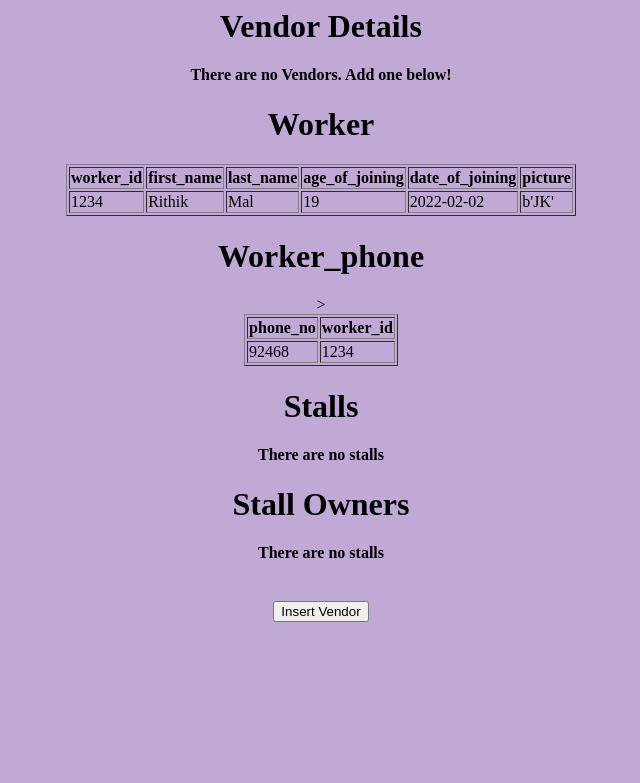
After one commit to divyanshu0x16/database-assignment-6, a Flask app: page /vendors in a window 1280 px wide. The commit adds this page. Shown: the top 783 px of the page, without its empty margins (319-959 px from the left). Run offline with Flask 2, Linux system fonts and the light colour scheme; data comes from the database, SQL or seed files in the repository; both versions use the stored data as it was after the commit; data that the repository does not hold is empty; some libraries are stand-ins or nearby versions.

Commit message:
All Buttons Working

```diff
--- a/app.py
+++ b/app.py
@@ -220,15 +220,16 @@ def passengers():
         coach= temp['coach']
         status= temp['status']
         dot= temp['date_of_travel']
-
         try:
             cur.execute("INSERT INTO passenger VALUES(%s, %s, %s, %s)", (aadhar, first_name, last_name, dob))
             cur.execute("INSERT INTO transact VALUES(%s, %s, %s,%s,%s)", (transaction_id,mode_of_payment,amount,date_of_payment,aadhar))
             cur.execute("INSERT INTO ticket VALUES(%s, %s, %s,%s, %s, %s, %s)", (aadhar, train_id, transaction_id, seat_no, coach, status, dot))
+
+
         except:
+            cur.execute("UPDATE passenger SET aadhar_no = %s, first_name = %s, last_name = %s,dob=%s WHERE aadhar_no = %s", (aadhar, first_name, last_name, dob,aadhar))
+            cur.execute("UPDATE transact SET transaction_id = %s, mode_of_payment = %s, amount = %s,date_of_payment=%s,aadhar_no=%s WHERE transaction_id = %s", (transaction_id,mode_of_payment,amount,date_of_payment,aadhar,transaction_id))
             cur.execute("UPDATE ticket SET aadhar_no = %s, train_id = %s, transaction_id = %s, seat_no = %s, coach_no = %s,ticket_status=%s,date_of_travel=%s WHERE aadhar_no = %s", (aadhar,train_id,transaction_id,seat_no,coach,status,dot,aadhar))
-            cur.execute("UPDATE transact SET transaction_id = %s, mode_of_payment = %s, amount = %s,date_of_payment=%s WHERE transaction_id = %s", (transaction_id,mode_of_payment,amount,date_of_payment,transaction_id))
-            cur.execute("UPDATE passenger SET aadhar_no = %s, first_name = %s, last_name = %s,dob=%s WHERE aadhar_no = %s", (aadhar, first_name, last_name, dob,aadhar))
 
         mysql.connection.commit()
         cur.close()
@@ -253,6 +254,101 @@ def delete_passenger():
         cur.close()
 
         return redirect("/passengers")
+#code for vendors
+
+@app.route('/vendors', methods=['GET'])
+def vendordetails():
+    if request.method == 'GET':
+        cur = mysql.connection.cursor()
+        vendors = []
+        workers=[]
+        worker_phones=[]
+        stalls=[]
+        stall_owners=[]
+        if( cur.execute("SELECT * FROM worker") > 0 ):
+            workers= cur.fetchall()
+        if( cur.execute("SELECT * FROM worker_phone") > 0 ):
+            worker_phones= cur.fetchall()
+        if( cur.execute("SELECT * FROM vendor") > 0 ):
+            vendors= cur.fetchall()
+        if( cur.execute("SELECT * FROM stall") > 0 ):
+            stalls = cur.fetchall()
+        if( cur.execute("SELECT * FROM stall_owner") > 0 ):
+            stall_owners = cur.fetchall()
+        cur.close()
+        return render_template('/vendor_details.html', workers=workers,worker_phones=worker_phones,vendors=vendors,stalls=stalls,stall_owners=stall_owners)
+    return render_template('/vendor_details.html', workers=workers,worker_phones=worker_phones,vendors=vendors,stalls=stalls,stall_owners=stall_owners)
+
+@app.route('/vendors/insert', methods=['GET', 'POST'])
+def vendors():
+
+    id = request.args.get('worker_id')
+
+    if request.method == 'POST':
+        cur = mysql.connection.cursor()
+
+        temp = request.form
+
+        worker_id= temp['worker_id']
+        job= temp['job']
+        num_employees= temp['num_employees']
+
+        first_name= temp['first_name']
+        last_name= temp['last_name']
+        age_of_joining= temp['age_of_joining']
+        date_of_joining= temp['date_of_joining']
+        picture=temp['picture']
+
+        phone_no=temp['phone_no']
+        phone_no = phone_no.split()
+
+        stall_id=temp['stall_id']
+        stall_name=temp['stall_name']
+        platform_no=temp['platform_no']
+        try:
+            cur.execute("INSERT INTO worker VALUES(%s, %s, %s, %s, %s, %s)", (worker_id, first_name, last_name, age_of_joining, date_of_joining, picture))
+            cur.execute("INSERT INTO vendor VALUES(%s, %s, %s)", (worker_id, job, num_employees))
+            cur.execute("INSERT INTO stall VALUES(%s, %s, %s,%s)", (stall_id, stall_name,platform_no,worker_id))
+            cur.execute("INSERT INTO stall_owner VALUES(%s, %s)", (worker_id, stall_id))
+            for phone in phone_no:
+                cur.execute("INSERT INTO worker_phone VALUES(%s, %s)", (phone_no, worker_id))
+        except Exception as e:
+            if e.args[1][:15] != "Duplicate entry":
+                print(e.args[1][:15])
+                raise
+            cur.execute("UPDATE vendor SET worker_id = %s, job = %s, num_employees = %s WHERE worker_id = %s", (worker_id,job,num_employees,worker_id))
+            cur.execute("UPDATE stall SET stall_id = %s, stall_name = %s, platform_no = %s WHERE stall_id = %s", (stall_id,stall_name,platform_no,stall_id))
+            cur.execute("UPDATE stall_owner SET worker_id=%s,stall_id=%s WHERE worker_id=%s",(worker_id,stall_id,worker_id))
+            cur.execute("UPDATE worker SET worker_id = %s, first_name = %s, last_name = %s,age_at_joining=%s,date_at_joining=%s,picture=%s WHERE worker_id = %s", (worker_id, first_name, last_name, age_of_joining,date_of_joining,picture,worker_id))
+            #  first delete all then add new numbers
+            cur.execute("""DELETE FROM worker_phone WHERE worker_id = %s""", (id,))
+            for phone in phone_no:
+                cur.execute("INSERT INTO worker_phone VALUES(%s, %s)", (phone, worker_id))
+        mysql.connection.commit()
+        cur.close()
+
+        return redirect('/vendors')
+    print(1)
+    return render_template('vendors_form.html')
+@app.route('/vendors/delete', methods=['GET'])
+def delete_vendor():
+    if request.method == 'GET':
+        cur = mysql.connection.cursor()
+
+        id = request.args.get('id')
+        print(id)
+        cur.execute("""DELETE FROM worker WHERE worker_id = %s""", (id,))
+        cur.execute("""DELETE FROM vendor WHERE worker_id = %s""", (id,))
+        cur.execute("""DELETE FROM stall WHERE worker_id= %s""", (id,))
+        cur.execute("""DELETE FROM stall_owner WHERE  worker_id= %s"""  , (id,))
+
+
+        mysql.connection.commit()
+
+
+        cur.close()
+
+        return redirect("/vendors")
 
 if __name__=="__main__":
     app.run(debug=True)
--- a/db.yaml
+++ b/db.yaml
@@ -1,5 +1,5 @@
-mysql_host: '127.0.0.1'
-mysql_user: 'divyanshu'
+mysql_host: 'localhost'
+mysql_user: 'root'
 # Enter your password in field below
-mysql_password: '*******'
-mysql_db: '********'
+mysql_password: 'Rithik5568$'
+mysql_db: 'rail'
--- a/templates/index.html
+++ b/templates/index.html
@@ -30,7 +30,7 @@
 <a href="/trains" class="button">Trains</a>
 <a href="/staff" class="button">Staff</a>
 <a href="/passengers" class="button">Passenger</a>
-
+<a href="/vendors" class="button">Vendor</a>
 
 
 
--- /dev/null
+++ b/templates/vendor_details.html
@@ -0,0 +1,117 @@
+<body class="content" style="background-color:rgb(193, 169, 214);">
+    {% block head %} {% endblock %} {% block body %}
+    <center>
+        <h1 style="text-align: center">Vendor Details</h1>
+        {% if vendors|length
+        < 1 %} <h4 style="text-align: center">There are no Vendors. Add one below!</h4>
+            {% else %}
+            <table border="1 ">
+                <tr>
+                    <th>worker_id</th>
+                    <th>job</th>
+                    <th>num_employees</th>
+                </tr>
+                {% for vendor in vendors %}
+                <tr>
+                    <td>{{ vendor[0] }}</td>
+                    <td>{{ vendor[1] }}</td>
+                    <td>{{ vendor[2] }}</td>
+                    <td>
+                        <a href="/vendors/delete?id={{vendor[0]}}">Delete</a>
+                        <br />
+                        <a href="/vendors/insert?id={{vendor[0]}}">Update</a>
+                    </td>
+                </tr>
+                {% endfor %}
+            </table>
+            {% endif %}
+
+            <h1 style="text-align: center">Worker</h1>
+            {% if workers|length
+            < 1 %} <h4 style="text-align: center">There are no workers</h4>
+                {% else %}
+                <table border="1 ">
+                    <tr>
+                        <th>worker_id</th>
+                        <th>first_name</th>
+                        <th>last_name</th>
+                        <th>age_of_joining</th>
+                        <th>date_of_joining</th>
+                        <th>picture</th>
+                    </tr>
+                    {% for i in workers %}
+                    <tr>
+                        <td>{{ i[0] }}</td>
+                        <td>{{ i[1] }}</td>
+                        <td>{{ i[2] }}</td>
+                        <td>{{ i[3] }}</td>
+                        <td>{{ i[4] }}</td>
+                        <td>{{ i[5] }}</td>
+                    </tr>
+                    {% endfor %}
+                </table>
+                {% endif %}
+
+                <h1 style="text-align: center">Worker_phone</h1>
+                {% if worker_phones|length
+                < 1 %} <h4 style="text-align: center">There are no workers</h4>
+                    {% else %}
+                    <table border="1 ">
+                        <tr>
+                            <th>phone_no</th>>
+                            <th>worker_id</th>
+                        </tr>
+                        {% for i in worker_phones %}
+                        <tr>
+                            <td>{{ i[0] }}</td>
+                            <td>{{ i[1] }}</td>
+                        </tr>
+                        {% endfor %}
+                    </table>
+                    {% endif %}
+
+                    <h1 style="text-align: center">Stalls</h1>
+                    {% if stalls|length
+                    < 1 %} <h4 style="text-align: center">There are no stalls</h4>
+                        {% else %}
+                        <table border="1 ">
+                            <tr>
+                                <th>stall_id</th>>
+                                <th>stall_name</th>
+                                <th>platform_no</th>
+                            </tr>
+                            {% for i in stalls %}
+                            <tr>
+                                <td>{{ i[0] }}</td>
+                                <td>{{ i[1] }}</td>
+                                <td>{{ i[2] }}</td>
+                            </tr>
+                            {% endfor %}
+                        </table>
+                        {% endif %}
+
+                        <h1 style="text-align: center">Stall Owners</h1>
+                        {% if stall_owners|length
+                        < 1 %} <h4 style="text-align: center">There are no stalls</h4>
+                            {% else %}
+                            <table border="1 ">
+                                <tr>
+                                    <th>worker_id</th>>
+                                    <th>stall_id</th>
+                                </tr>
+                                {% for i in stall_owners %}
+                                <tr>
+                                    <td>{{ i[0] }}</td>
+                                    <td>{{ i[1] }}</td>
+                                </tr>
+                                {% endfor %}
+                            </table>
+                            {% endif %}
+
+                            <br />
+                            <form method="get" action="/vendors/insert">
+                                <button type="submit">Insert Vendor</button>
+                            </form>
+    </center>
+</body>
+{% endblock %}
```
Also changed, not shown: Railway_Station.sql (+6 -4 lines), templates/vendors.html (deleted, +0 -52 lines), templates/vendors_form.html (added, +51 -0 lines).
